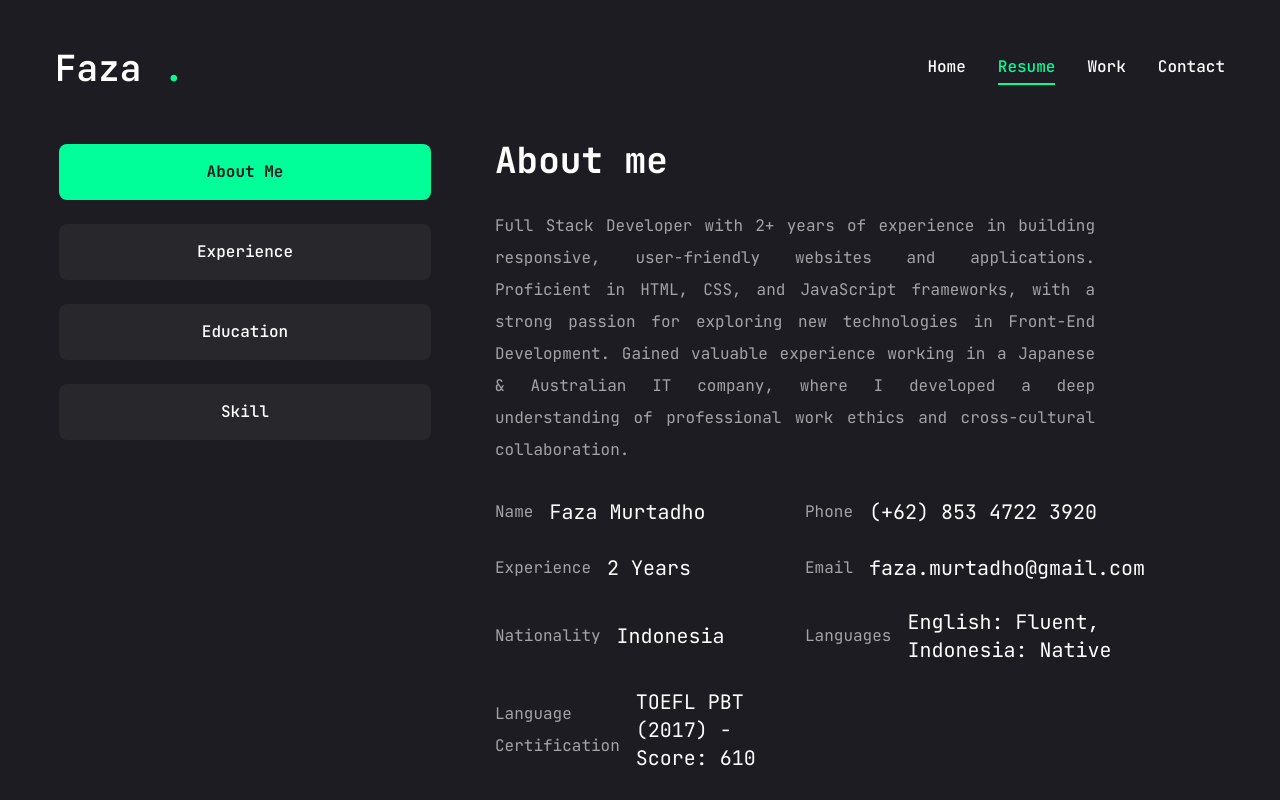
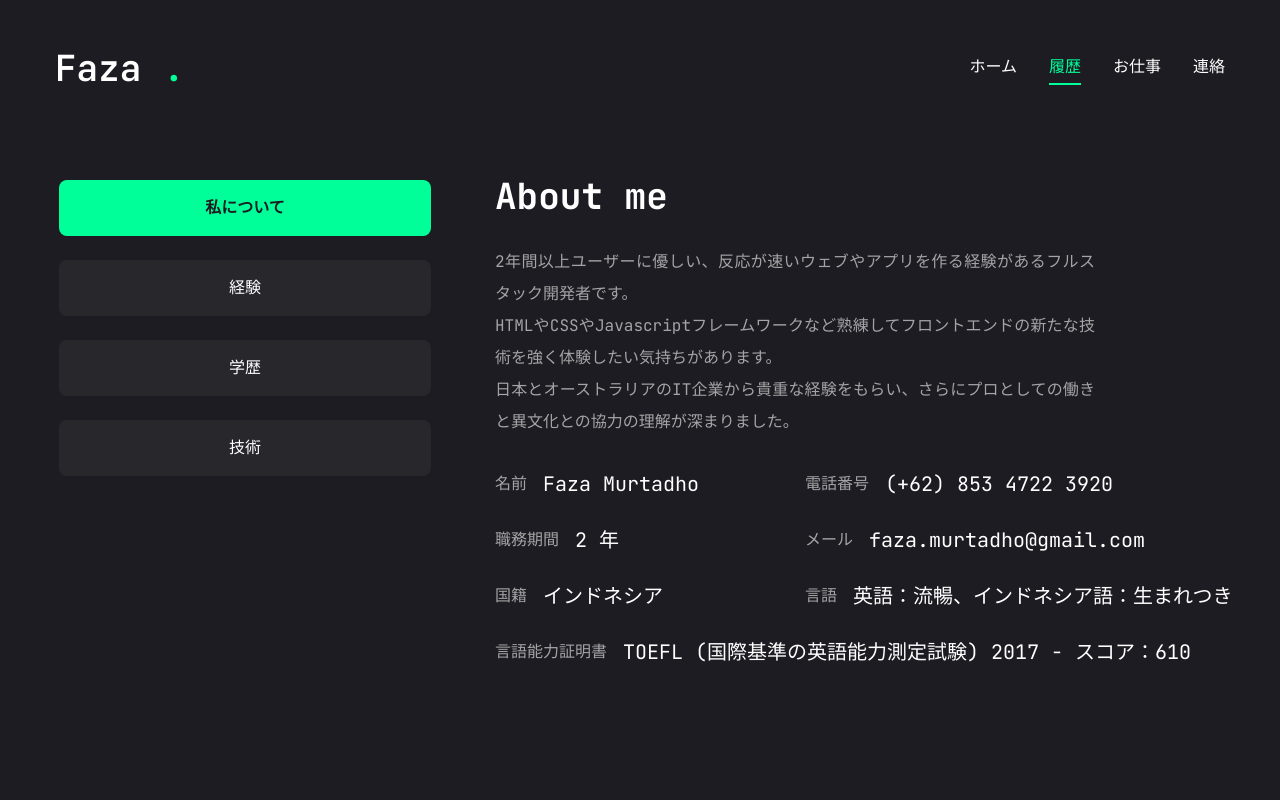
Before and after one commit to Krauszie/portfolio, a Next.js app: page /resume in a window 1280 px wide. Built offline with nearby package versions, Linux system fonts and the light colour scheme.

Commit message:
feat: TL to JP

```diff
--- a/src/app/resume/page.tsx
+++ b/src/app/resume/page.tsx
@@ -32,38 +32,51 @@ import { ScrollArea } from "@/components/ui/scroll-area";
 // about data
 const about = {
   title: "About me",
+  // description:
+  //   "Full Stack Developer with 2+ years of experience in building responsive, user-friendly websites and applications. \
+  // Proficient in HTML, CSS, and JavaScript frameworks, with a strong passion for exploring new technologies in Front-End Development. \
+  // Gained valuable experience working in a Japanese & Australian IT company, where I developed a deep understanding of professional work ethics and cross-cultural collaboration.",
   description:
-    "Full Stack Developer with 2+ years of experience in building responsive, user-friendly websites and applications. \
-  Proficient in HTML, CSS, and JavaScript frameworks, with a strong passion for exploring new technologies in Front-End Development. \
-  Gained valuable experience working in a Japanese & Australian IT company, where I developed a deep understanding of professional work ethics and cross-cultural collaboration.",
+    "2年間以上ユーザーに優しい、反応が速いウェブやアプリを作る経験があるフルスタック開発者です。<br /> \
+    HTMLやCSSやJavascriptフレームワークなど熟練してフロントエンドの新たな技術を強く体験したい気持ちがあります。<br /> \
+    日本とオーストラリアのIT企業から貴重な経験をもらい、さらにプロとしての働きと異文化との協力の理解が深まりました。",
   info: [
     {
-      fieldName: "Name",
+      // fieldName: "Name",
+      fieldName: "名前",
       fieldValue: "Faza Murtadho",
     },
     {
-      fieldName: "Phone",
+      // fieldName: "Phone",
+      fieldName: "電話番号",
       fieldValue: "(+62) 853 4722 3920",
     },
     {
-      fieldName: "Experience",
-      fieldValue: "2 Years",
+      // fieldName: "Experience",
+      fieldName: "職務期間",
+      fieldValue: "2 年",
     },
     {
-      fieldName: "Email",
+      // fieldName: "Email",
+      fieldName: "メール",
       fieldValue: "faza.murtadho@gmail.com",
     },
     {
-      fieldName: "Nationality",
-      fieldValue: "Indonesia",
+      // fieldName: "Nationality",
+      fieldName: "国籍",
+      fieldValue: "インドネシア",
     },
     {
-      fieldName: "Languages",
-      fieldValue: "English: Fluent, Indonesia: Native",
+      // fieldName: "Languages",
+      fieldName: "言語",
+      // fieldValue: "English: Fluent, Indonesia: Native",
+      fieldValue: "英語：流暢、インドネシア語：生まれつき",
     },
     {
-      fieldName: "Language Certification",
-      fieldValue: "TOEFL PBT (2017) - Score: 610",
+      // fieldName: "Language Certification",
+      fieldName: "言語能力証明書",
+      // fieldValue: "TOEFL PBT (2017) - Score: 610",
+      fieldValue: "TOEFL (国際基準の英語能力測定試験) 2017 - スコア：610",
     },
   ],
 };
@@ -71,22 +84,29 @@ const about = {
 // experience data
 const experience = {
   icon: "/assets/icons/badge.svg",
+  // title: "My experience",
   title: "My experience",
   description: "",
   items: [
     {
-      company: "PT SOFTEM MITRA INDONESIA, Jakarta",
-      position: "Full Stack Developer",
+      // company: "PT SOFTEM MITRA INDONESIA, Jakarta",
+      // position: "Full Stack Developer",
+      company: "会社名：PT Softem Mitra Indonesia, Jakarta",
+      position: "Full Stack Developer「フルスタック開発者」",
       duration: "2022 - 2024",
     },
     {
-      company: "PT KELOLA JASA ARTHA, Surabaya",
-      position: "Intern Mobile Programmer",
+      // company: "PT KELOLA JASA ARTHA, Surabaya",
+      // position: "Intern Mobile Programmer",
+      company: "会社名：PT Kelola Jasa Artha, Surabaya",
+      position: "スマホ向けプログラマー（インターン）",
       duration: "2021 - 2022",
     },
     {
-      company: "Institut Teknologi Sepuluh Nopember, Surabaya",
-      position: "Intern Front End Developer",
+      // company: "Institut Teknologi Sepuluh Nopember, Surabaya",
+      // position: "Intern Front End Developer",
+      company: "会社名：ITSスラバヤ工科大学, Surabaya",
+      position: "フロントエンド開発者",
       duration: "2021",
     },
   ],
@@ -95,22 +115,29 @@ const experience = {
 // education data
 const education = {
   icon: "/assets/icons/cap.svg",
+  // title: "My education",
   title: "My education",
   description: "",
   items: [
     {
-      institution: "Institut Teknologi Sepuluh Nopember, Surabaya",
-      degree: "Bachelor of Computer Science",
+      // institution: "Institut Teknologi Sepuluh Nopember, Surabaya",
+      // degree: "Bachelor of Computer Science",
+      institution: "機関名：ITSスラバヤ工科大学",
+      degree: "計算機科学の学士",
       duration: "2018 - 2022",
     },
     {
-      institution: "freeCodeCamp Certification",
-      degree: "JavaScript Algorithms and Data Structures",
+      // institution: "freeCodeCamp Certification",
+      // degree: "JavaScript Algorithms and Data Structures",
+      institution: "freeCodeCampからの認定証",
+      degree: "Javascriptのアルゴリズムとデータ構造",
       duration: "2022",
     },
     {
-      institution: "freeCodeCamp Certification",
-      degree: "Scientific Computing with Python",
+      // institution: "freeCodeCamp Certification",
+      // degree: "Scientific Computing with Python",
+      institution: "freeCodeCampからの認定証",
+      degree: "Pythonで科学技術計算 ",
       duration: "2022",
     },
   ],
@@ -119,10 +146,14 @@ const education = {
 // skills data
 const skills = {
   title: "My skills",
+  // description:
+  //   "Front-End Website: Tailwind CSS, ReactJS, Typescript, Thymeleaf.  \
+  // Other Programming Language: JavaScript, Java, C#, HTML, Springboot. \
+  // Architecture: Model View Controller.",
   description:
-    "Front-End Website: Tailwind CSS, ReactJS, Typescript, Thymeleaf.  \
-  Other Programming Language: JavaScript, Java, C#, HTML, Springboot. \
-  Architecture: Model View Controller.",
+    "フロントエンド：Tailwind CSS, ReactJS, Typescript, Thymeleaf. <br/> \
+    他のプログラミング言語：Javascript, Java, C#, HTML, Springboot. <br/>\
+    アーキテクチャ：Model View Controller",
   skillList: [
     {
       icon: <FaHtml5 />,
@@ -191,10 +222,14 @@ const Resume = () => {
           className="flex flex-col xl:flex-row gap-[60px]"
         >
           <TabsList className="flex flex-col w-full max-w-[380px] mx-auto xl:mx-0 gap-6">
-            <TabsTrigger value="about">About Me</TabsTrigger>
+            {/* <TabsTrigger value="about">About Me</TabsTrigger>
             <TabsTrigger value="experience">Experience</TabsTrigger>
             <TabsTrigger value="education">Education</TabsTrigger>
-            <TabsTrigger value="skill">Skill</TabsTrigger>
+            <TabsTrigger value="skill">Skill</TabsTrigger> */}
+            <TabsTrigger value="about">私について</TabsTrigger>
+            <TabsTrigger value="experience">経験</TabsTrigger>
+            <TabsTrigger value="education">学歴</TabsTrigger>
+            <TabsTrigger value="skill">技術</TabsTrigger>
           </TabsList>
 
           {/* content */}
@@ -268,8 +303,11 @@ const Resume = () => {
               <div className="flex flex-col gap-[30px]">
                 <div className="flex flex-col gap-[30px] text-center xl:text-left">
                   <h3 className="text-4xl font-bold">{skills.title}</h3>
-                  <p className="max-w-[600px] text-white/60 mx-auto xl:mx-0">
-                    {skills.description}
+                  <p
+                    className="max-w-[600px] text-white/60 mx-auto xl:mx-0"
+                    dangerouslySetInnerHTML={{ __html: skills.description }}
+                  >
+                    {/* {skills.description} */}
                   </p>
                 </div>
                 <ul className="grid grid-cols-2 sm:grid-cols-3 md:grid-cols-4 gap-4 xl:gap-[30px]">
@@ -302,15 +340,19 @@ const Resume = () => {
             >
               <div className="flex flex-col gap-[30px]">
                 <h3 className="text-4xl font-bold">{about.title}</h3>
-                <p className="max-w-[600px] text-white/60 mx-auto xl:mx-0 text-justify">
+                {/* <p className="max-w-[600px] text-white/60 mx-auto xl:mx-0 text-justify">
                   {about.description}
-                </p>
+                </p> */}
+                <p
+                  className="max-w-[600px] text-white/60 mx-auto xl:mx-0 text-justify"
+                  dangerouslySetInnerHTML={{ __html: about.description }}
+                />
                 <ul className="grid grid-cols-1 xl:grid-cols-2 gap-y-6 max-w-[620px] mx-auto xl:mx-0">
                   {about.info.map((item, index) => {
                     return (
                       <li
                         key={index}
-                        className="flex items-center justify-center xl:justify-start gap-4"
+                        className="flex items-center justify-center xl:justify-start gap-4 whitespace-nowrap"
                       >
                         <span className="text-white/60">{item.fieldName}</span>
                         <span className="text-xl">{item.fieldValue}</span>
--- a/src/app/work/page.tsx
+++ b/src/app/work/page.tsx
@@ -27,10 +27,13 @@ import WorkSliderBtns from "@/components/WorkSliderBtns";
 const projects = [
   {
     num: "01",
-    category: "frontend",
+    category: "フロントエンド",
     title: "Fundraisin",
+    // description:
+    //   "Fundraising Platform for non-profit organization, its go globally for ANZ, UK, and CA",
     description:
-      "Fundraising Platform for non-profit organization, its go globally for ANZ, UK, and CA",
+      "非営利団体の資金調達プラットフォーム作成。<br/> \
+      現在オーストラリア、ニュージーランド、英国、カナダにグロバールに稼働しています。",
     stack: [
       { name: "Html 5" },
       { name: "Code Igniter 3" },
@@ -43,10 +46,11 @@ const projects = [
   },
   {
     num: "02",
-    category: "frontend",
+    category: "フロントエンド",
     title: "Setir Kanan",
-    description:
-      "Market Place for Second Hand Car and Car Service by Astra Group",
+    // description:
+    //   "Market Place for Second Hand Car and Car Service by Astra Group",
+    description: "アストラグループの中古車や中古車サービスの市場",
     stack: [
       { name: "Next" },
       { name: "React" },
@@ -58,10 +62,12 @@ const projects = [
   },
   {
     num: "03",
-    category: "frontend",
+    category: "フロントエンド",
     title: "In House Application for Human Resource",
+    // description:
+    //   "Creating Candidate Profiling using generated rule for it to becomes simple and less time to make",
     description:
-      "Creating Candidate Profiling using generated rule for it to becomes simple and less time to make",
+      "定められた規則で単純で作成時間が短くなる候補者プロファイリングを作成",
     stack: [
       { name: "Next" },
       { name: "React" },
@@ -102,14 +108,23 @@ const Work = () => {
               <div className="text-8xl leading-none font-extrabold text-transparent text-outline">
                 {project.num}
               </div>
+              <h2 className="text-[42px] font-bold leading-none text-white group-hover:text-accent transition-all duration-500 capitalize">
+                {project.title}
+              </h2>
 
               {/* project category */}
-              <h2 className="text-[42px] font-bold leading-none text-white group-hover:text-accent transition-all duration-500 capitalize">
-                {project.category} project
-              </h2>
+              <h3 className="text-[25px] font-bold leading-none text-accent group-hover:text-accent transition-all duration-500 capitalize">
+                {/* {project.category} project */}
+                {project.category} ・プロジェクト
+              </h3>
 
               {/* project description */}
-              <p className="text-white/60">{project.description}</p>
+              <p
+                className="text-white/60"
+                dangerouslySetInnerHTML={{ __html: project.description }}
+              >
+                {/* {project.description} */}
+              </p>
 
               {/* stack */}
               <ul className="flex gap-2 flex-wrap">
--- a/src/components/Nav.tsx
+++ b/src/components/Nav.tsx
@@ -1,10 +1,11 @@
 "use client";
-import Link from 'next/link';
-import { usePathname } from 'next/navigation';
+import Link from "next/link";
+import { usePathname } from "next/navigation";
 
 const links = [
   {
-        name: "home",
+    // name: "home",
+    name: "ホーム",
     path: "/",
   },
   // {
@@ -12,15 +13,18 @@ const links = [
   //     path: "/services",
   // },
   {
-        name: "resume",
+    // name: "resume",
+    name: "履歴",
     path: "/resume",
   },
   {
-        name: "work",
+    // name: "work",
+    name: "お仕事",
     path: "/work",
   },
   {
-        name: "contact",
+    // name: "contact",
+    name: "連絡",
     path: "/contact",
   },
 ];
@@ -29,8 +33,8 @@ function Nav() {
   const pathname = usePathname();
 
   return (
-    <nav className='flex gap-8'>
-        {links.map((link, index) =>{
+    <nav className="flex gap-8">
+      {links.map((link, index) => {
         return (
           <Link
             href={link.path}
@@ -44,7 +48,7 @@ function Nav() {
         );
       })}
     </nav>
-  )
-};
+  );
+}
 
 export default Nav;
```
Also changed, not shown: src/app/page.tsx (+10 -2 lines). Lines whose indentation alone changed are shown as unchanged.
